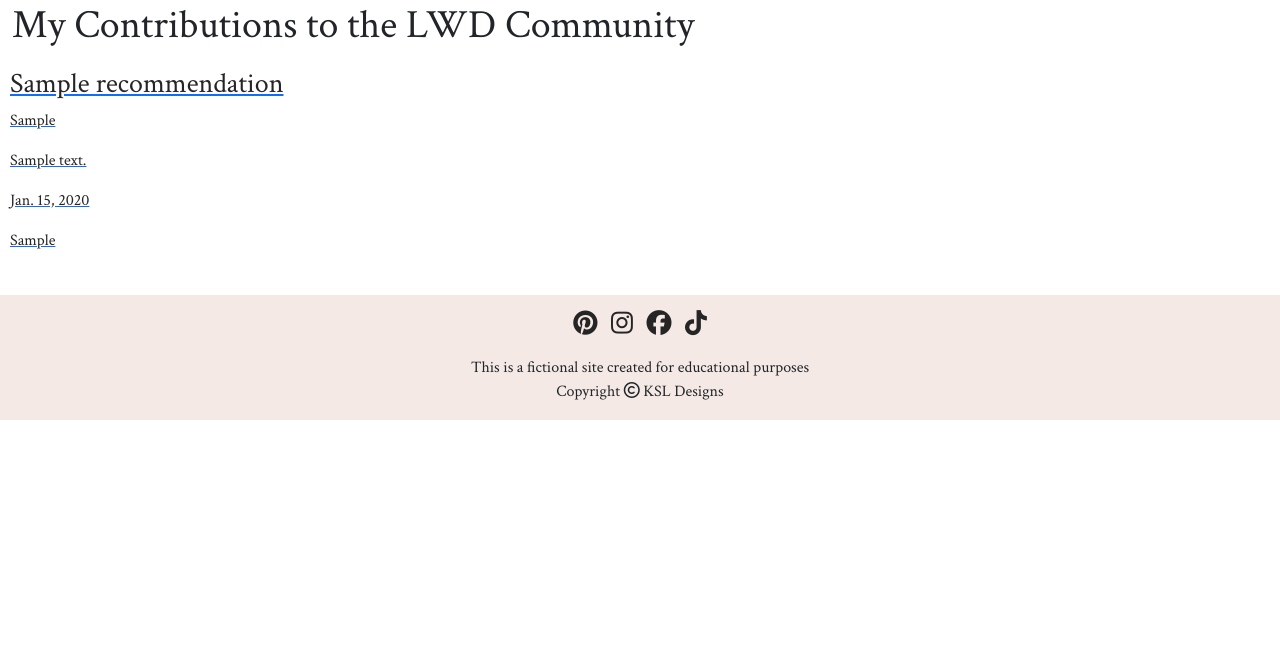
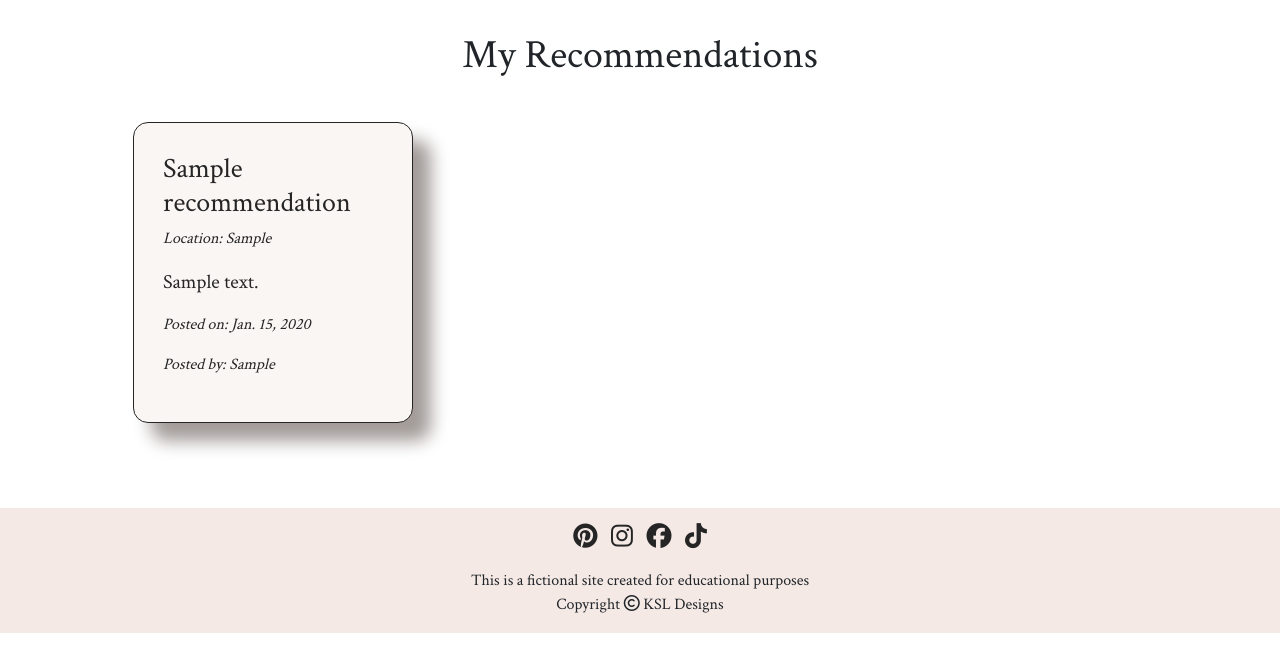
Before and after one commit to llewellynksj/little-white-dress, a Django app: page /community/1/my_recommendations/ in a window 1280 px wide. Shown: the part 49-717 px from the top of the page. Run offline with Django 3.2, Linux system fonts and the light colour scheme; a user stored in the database is signed in; tables that the repository leaves empty hold one stand-in row (values such as "Sample post"); some libraries are stand-ins or nearby versions.

Commit message:
Add styles to recommendation cards

```diff
--- a/recommendations/templates/my_recommendations.html
+++ b/recommendations/templates/my_recommendations.html
@@ -4,21 +4,23 @@
 
 {% if user.is_authenticated %}
     <div class="container-fluid">
-        <h1>My Contributions to the LWD Community</h1>
-        <div class="col-12">
+        <h1 class="section-title">My Recommendations</h1>
+        <div class="col-12 community-section">
             <div class="row category row-cols-2 row-cols-sm-3 row-cols-md-4">
                 {% if not user_recommendations %}
                     <p class="lead">You have not yet made any recommendations</p>
                 {% else %}
                     {% for item in user_recommendations %}
-                        <div class="card-body">
-                            <a href="#" class="">
-                                <h3 class="link-no-decor">{{ item.title }}</h3>
-                                <p class="link-no-decor">{{ item.location }}</p>
-                                <!-- <p class="link-no-decor"><a href=""></a>{{ item.link }}</p> -->
-                                <p class="link-no-decor">{{ item.summary }}</p>
-                                <p class="link-no-decor">{{ item.date_posted }}</p>
-                                <p class="link-no-decor">{{ item.posted_by }}</p>
+                        <div class="card-body recommendation-cards">
+                            <a href="#" class="link-no-decor">
+                                <div class="p-4">
+                                    <h3 class="link-no-decor">{{ item.title }}</h3>
+                                    <p class="link-no-decor"><em>Location: {{ item.location }}</em></p>
+                                    <!-- <p class="link-no-decor"><a href=""></a>{{ item.link }}</p> -->
+                                    <p class="link-no-decor lead">{{ item.summary }}</p>
+                                    <p class="link-no-decor"><em>Posted on: {{ item.date_posted }}</em></p>
+                                    <p class="link-no-decor"><em>Posted by: {{ item.posted_by }}</em></p>
+                                </div>
                             </a>
                         </div>
                     {% endfor %}
@@ -30,4 +32,4 @@
 {% endif %}
     </div>
 
-    {% endblock %}
+{% endblock %}
--- a/static/css/style.css
+++ b/static/css/style.css
@@ -189,7 +189,7 @@ img {
 }
 
 /* About us styles */
-.about-section, .map-section, .location-section {
+.about-section, .map-section, .location-section, .community-section {
     max-width: 1000px;
     margin: auto;
     margin-bottom: 80px;
@@ -205,6 +205,16 @@ img {
 
 .about-img {
     border-radius: 15px;
+}
+
+/* Reccomendations/Community Page */
+.recommendation-cards {
+    border: 1px solid #252525;
+    border-radius: 15px;
+    max-width: 280px;
+    background: #FAF6F4;
+    box-shadow:  18px 18px 17px #a39c99,
+                -18px -18px 17px #ffffff;
 }
 
 /* Footer styles */
```
